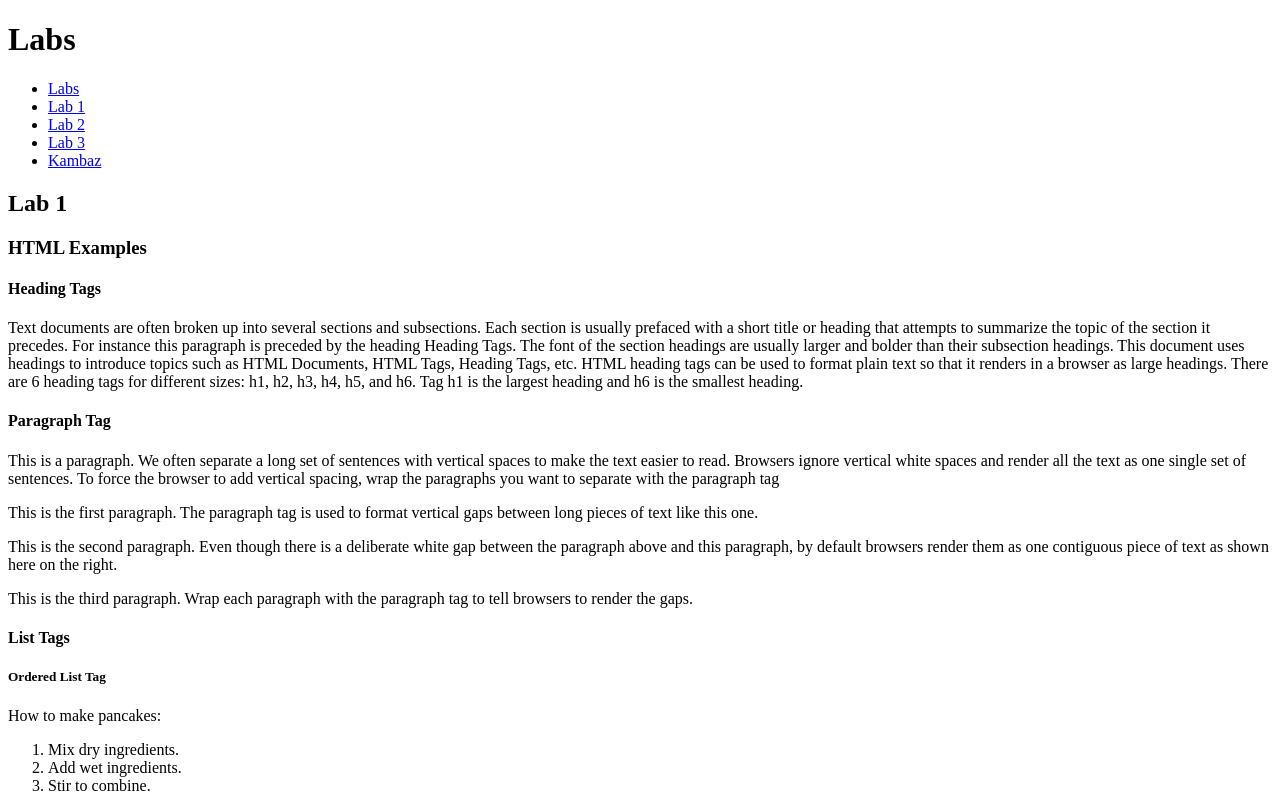
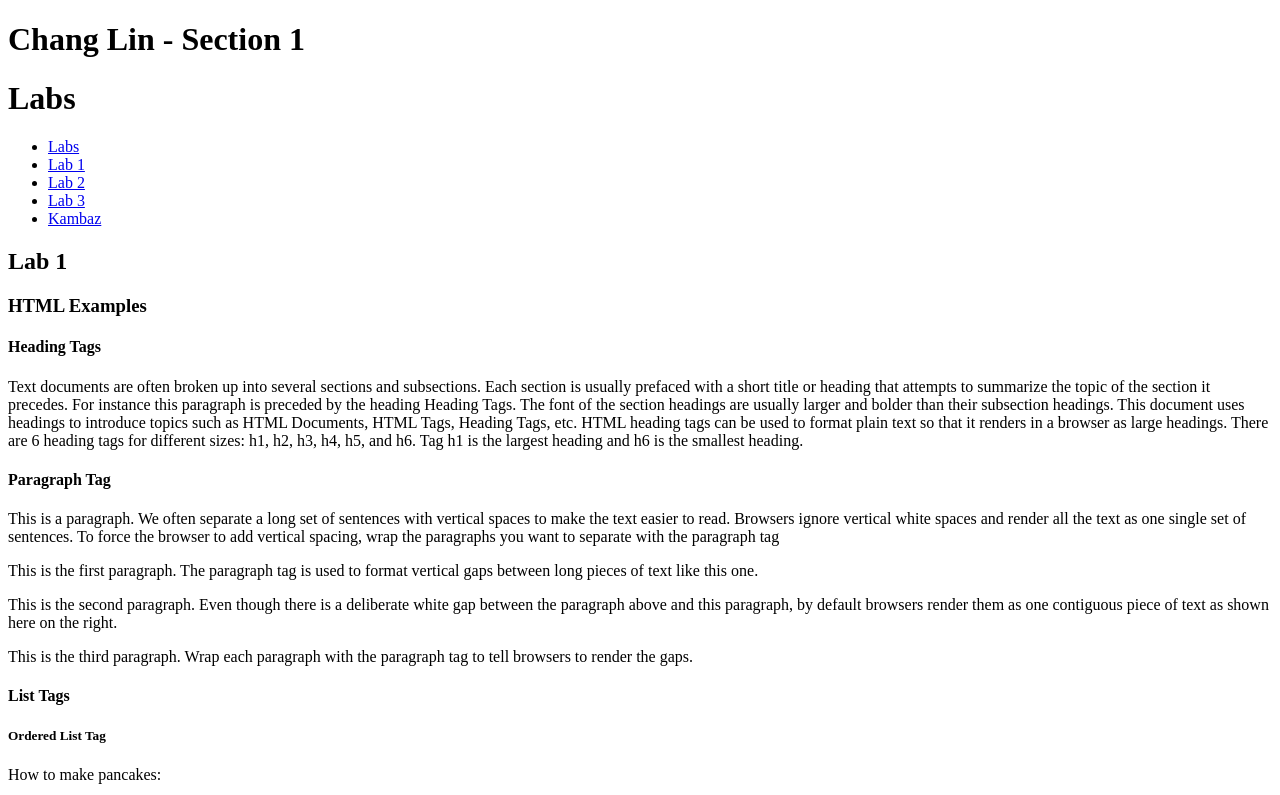
Before and after one commit to linchang123/kambaz-react-web-app-cs5610-sp25, a React (Vite) app: page /#/Labs/Lab1 in a window 1280 px wide. Shown: the top 795 px of the page. Built offline with nearby package versions, Linux system fonts and the light colour scheme.

Commit message:
added author name and section number

```diff
--- a/src/Labs/index.tsx
+++ b/src/Labs/index.tsx
@@ -10,6 +10,7 @@ import Lab3 from "./Lab3";
 export default function Labs() {
   return (
     <div id="wd-labs">
+      <h1>Chang Lin - Section 1</h1>
       <h1>Labs</h1>
       {/* <Lab1 />
         {/* The Lab1 function is invoked with the HTML syntax <Lab1/>
```
